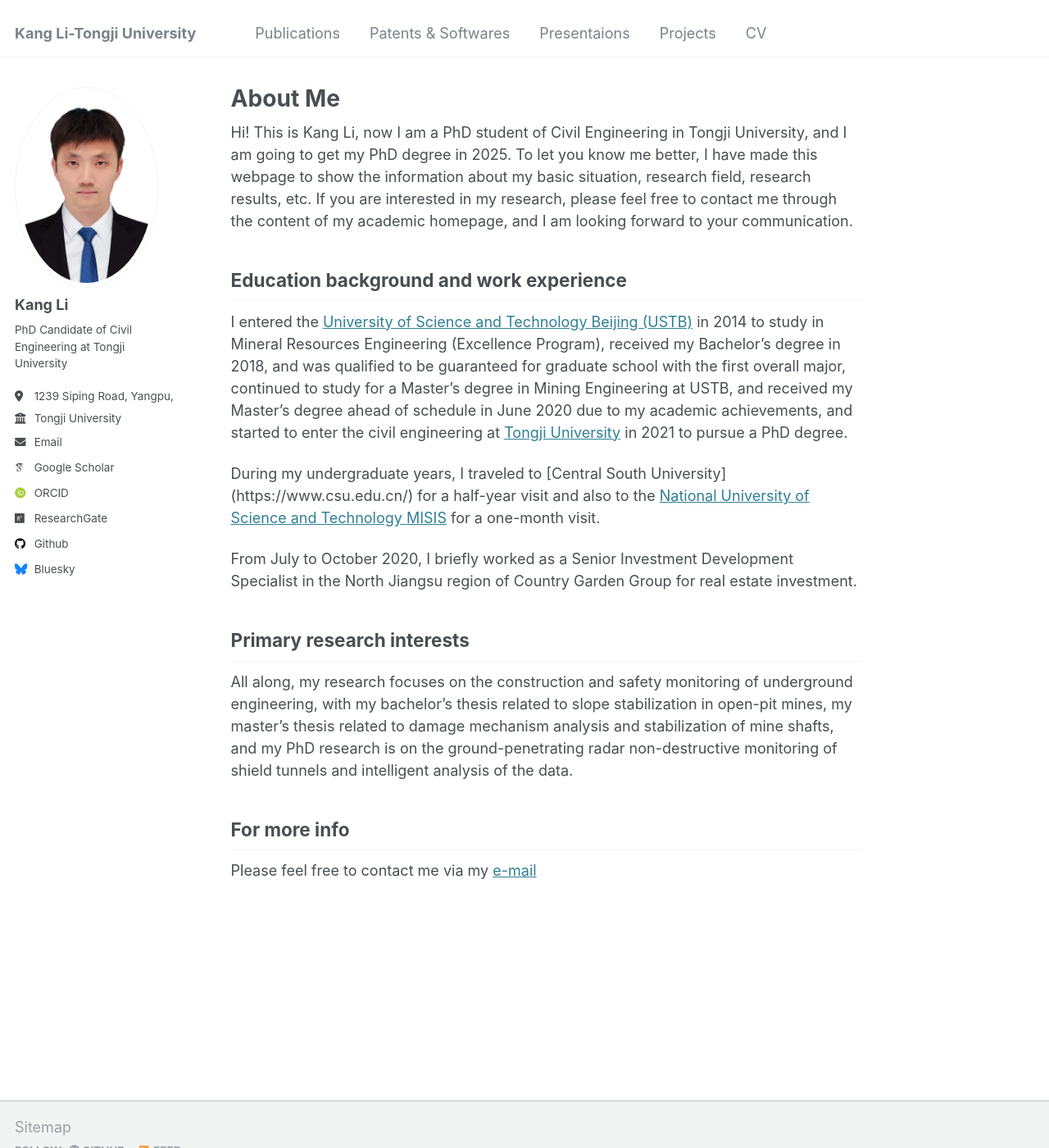
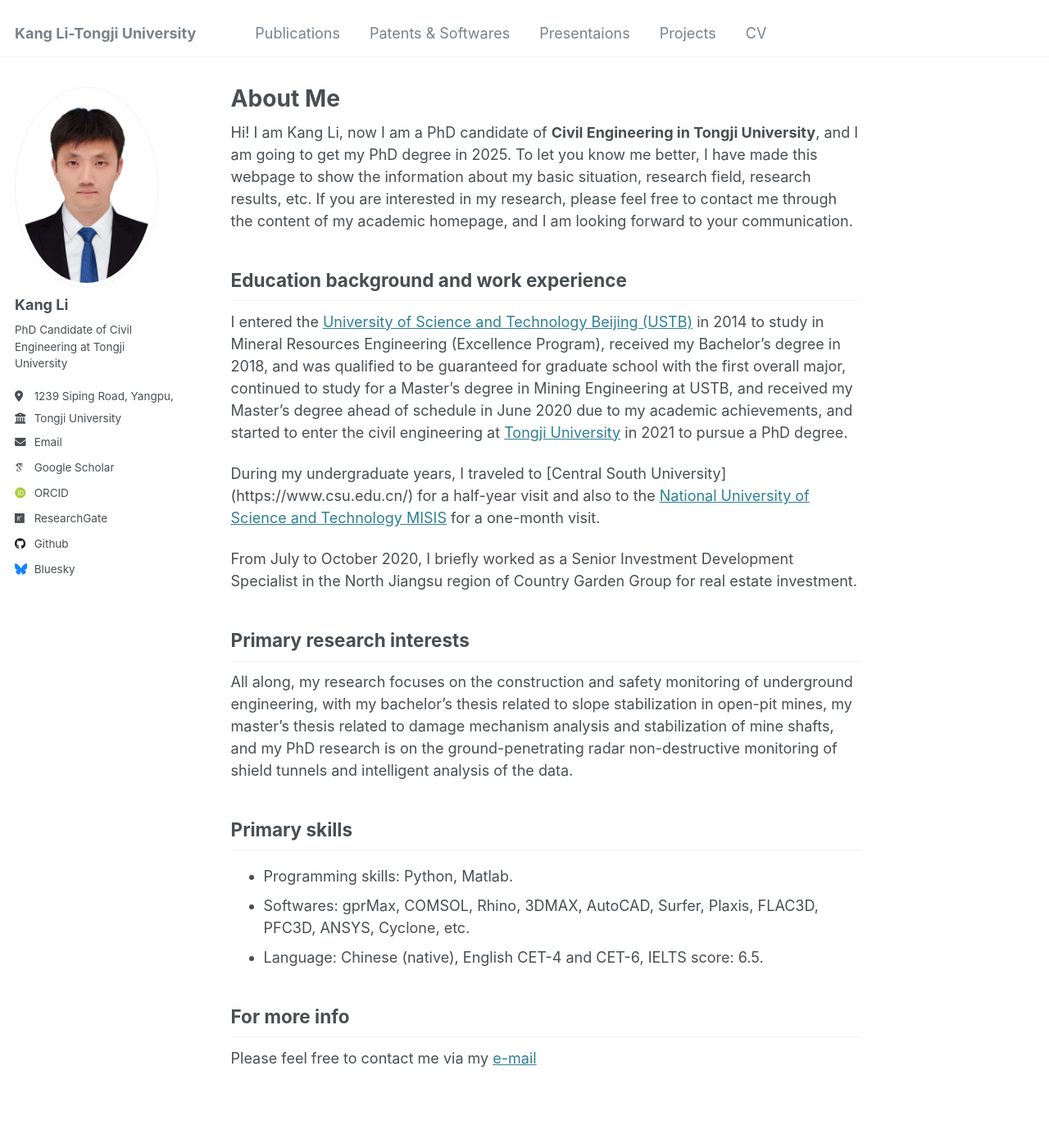
Before and after one commit to LIKANG2021/kangli_page.github.io, a Jekyll site: the page built from _pages/about.md, in a window 1280 px wide and 1400 px high. Shown: the whole window at 82% size. Built offline with Jekyll 4.4.1, drawn with Linux system fonts in a browser that asks for light colours; some web fonts are replaced.

Commit message:
Update about.md

```diff
--- a/_pages/about.md
+++ b/_pages/about.md
@@ -7,7 +7,7 @@ redirect_from:
   - /about.html
 ---
 
-Hi! This is Kang Li, now I am a PhD student of Civil Engineering in Tongji University, and I am going to get my PhD degree in 2025. To let you know me better, I have made this webpage to show the information about my basic situation, research field, research results, etc. If you are interested in my research, please feel free to contact me through the content of my academic homepage, and I am looking forward to your communication.
+Hi! I am Kang Li, now I am a PhD candidate of **Civil Engineering in Tongji University**, and I am going to get my PhD degree in 2025. To let you know me better, I have made this webpage to show the information about my basic situation, research field, research results, etc. If you are interested in my research, please feel free to contact me through the content of my academic homepage, and I am looking forward to your communication.
 
 Education background and work experience
 ------
@@ -21,6 +21,12 @@ Primary research interests
 ------
 All along, my research focuses on the construction and safety monitoring of underground engineering, with my bachelor's thesis related to slope stabilization in open-pit mines, my master's thesis related to damage mechanism analysis and stabilization of mine shafts, and my PhD research is on the ground-penetrating radar non-destructive monitoring of shield tunnels and intelligent analysis of the data.
 
+Primary skills
+------
+* Programming skills: Python, Matlab.
+* Softwares: gprMax, COMSOL, Rhino, 3DMAX, AutoCAD, Surfer, Plaxis, FLAC3D, PFC3D, ANSYS, Cyclone, etc.
+* Language: Chinese (native), English CET-4 and CET-6, IELTS score: 6.5.
+
 For more info
 ------
 Please feel free to contact me via my [e-mail](kaangli@outlook.com)
```
